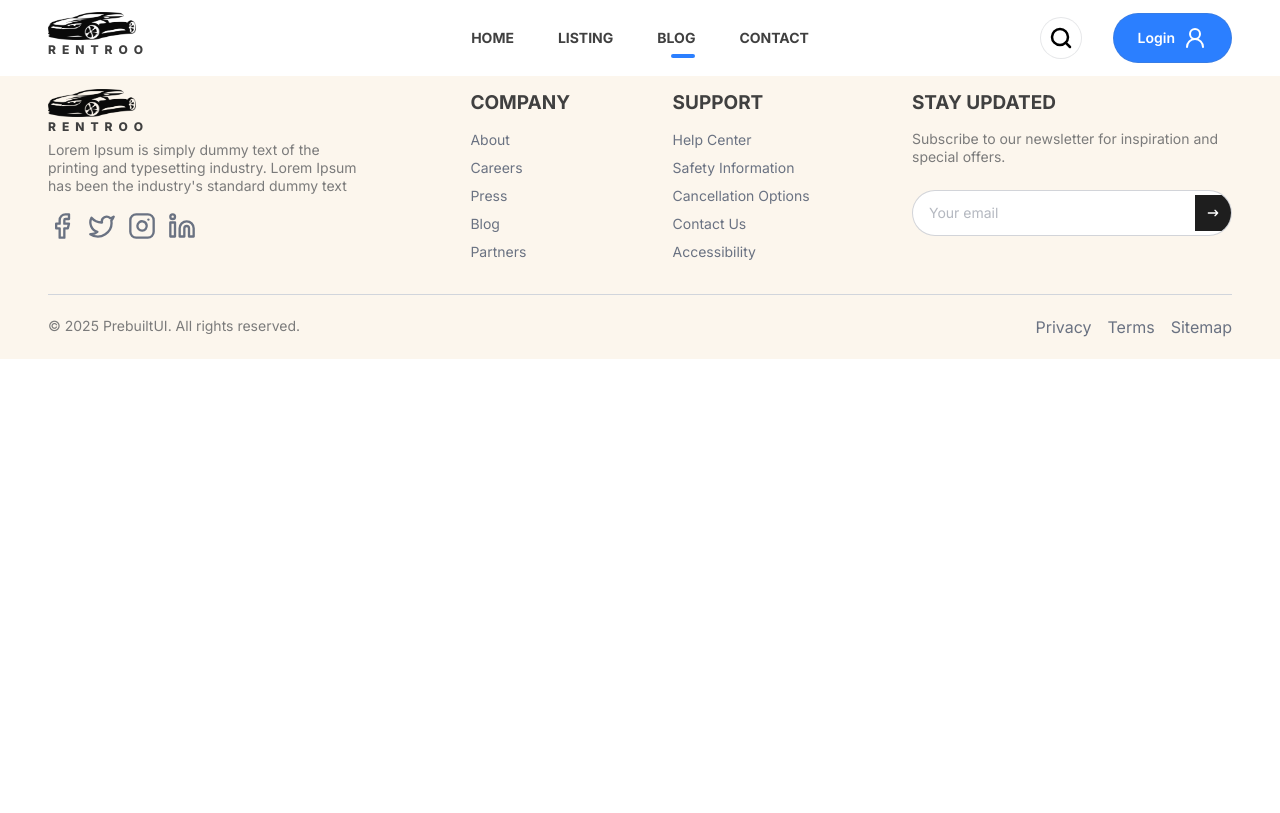
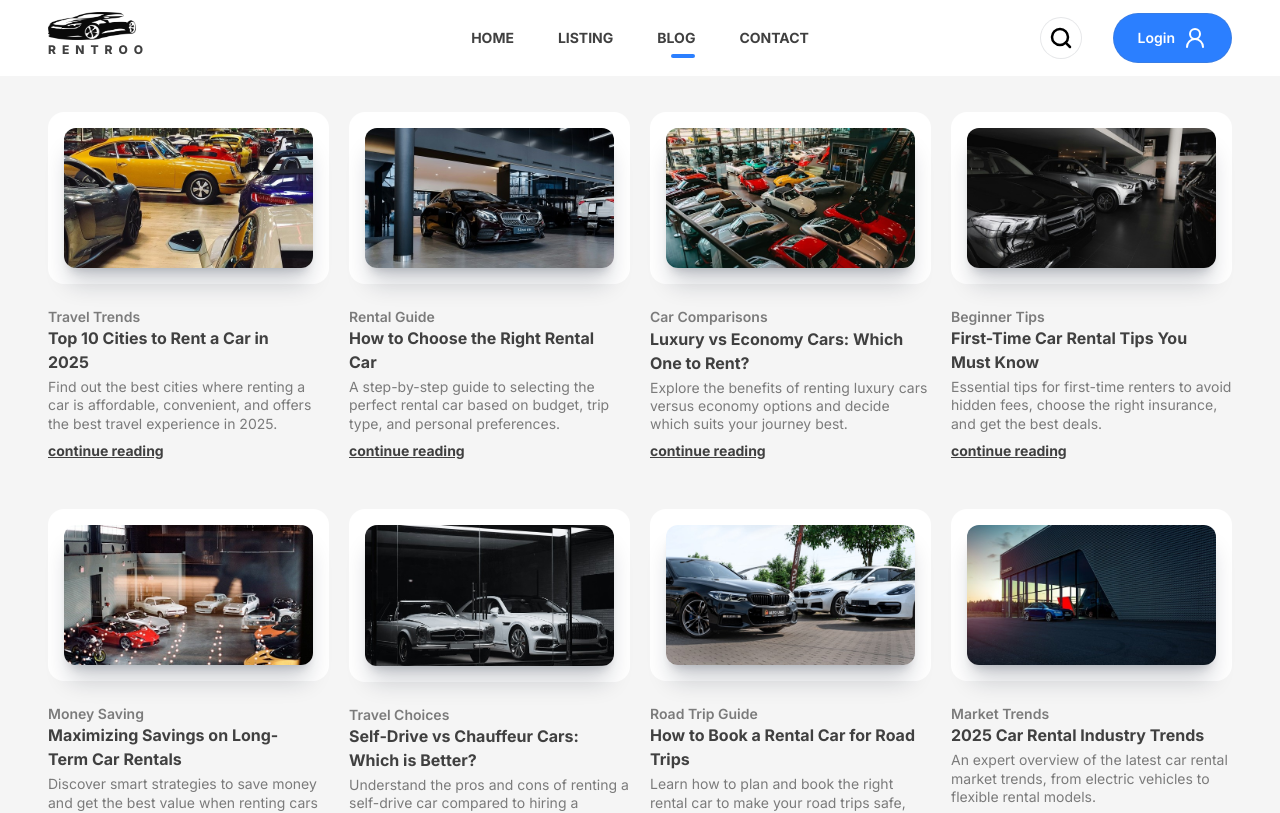
Before and after one commit to bcot-code/Car_Rental, a React (Vite) app in the folder client/: page /blog in a window 1280 px wide. Shown: the top 813 px of the page. Built offline with nearby package versions, Linux system fonts and the light colour scheme; no server answers.

Commit message:
init Blog

```diff
--- a/client/src/PAGES/Blog.jsx
+++ b/client/src/PAGES/Blog.jsx
@@ -1,8 +1,30 @@
 import React from 'react'
+import {blogs} from "../assets/data"
 
 const Blog = () => {
   return (
-    <div>Blog</div>
+    <div className='bg-primary py-16 pt-28'>
+      <div className='max-padd-container'>
+      {/* CONTAINER*/}
+        <div className='grid grid-cols-1 sm:grid-cols-2 lg:grid-cols-3
+        xl:grid-cols-4 gap-5 gap-y-12'>
+          {blogs.map((blog, index)=>(
+            <div key={index} className='relative'>
+              <div className='bg-white p-4 rounded-2xl'>
+              {/* IMAGE */}
+                <img src={blog.image} alt={blog.title} className='shadow-xl shadow-slate-900/20 rounded-xl'/>
+              </div>
+            {/* INFO */}
+              <p className='text-sm font-semibold mt-6'>{blog.category}</p>
+              <h5 className='pr-4 mb-1 line-clamp-2'>{blog.title}</h5>
+              <p>{blog.description}</p>
+              <button className='underline mt-2 font-bold text-sm
+              line-clamp-2'>continue reading</button>
+            </div>
+          ))}
+        </div>
+      </div>
+    </div>
   )
 }
 
```
